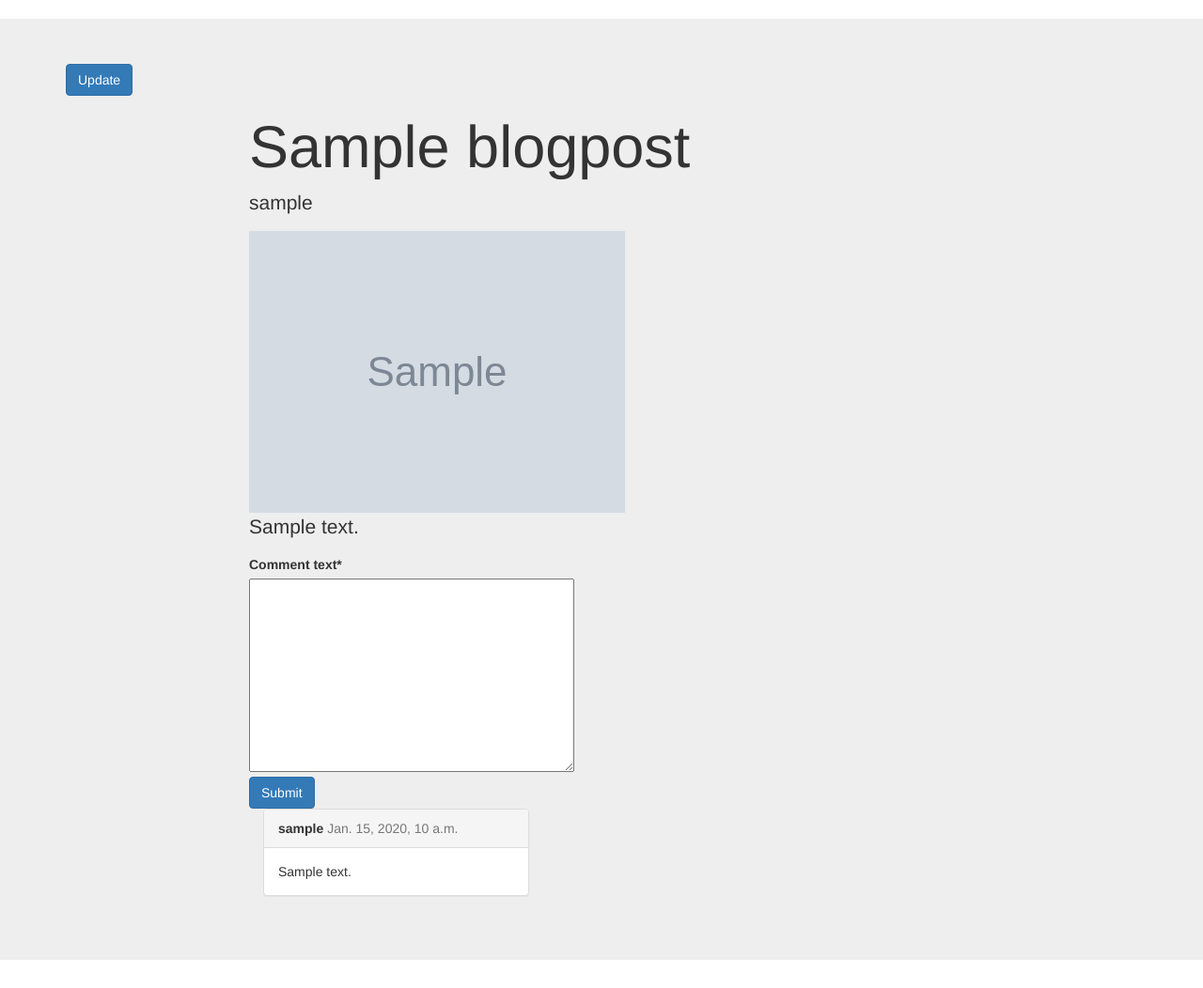
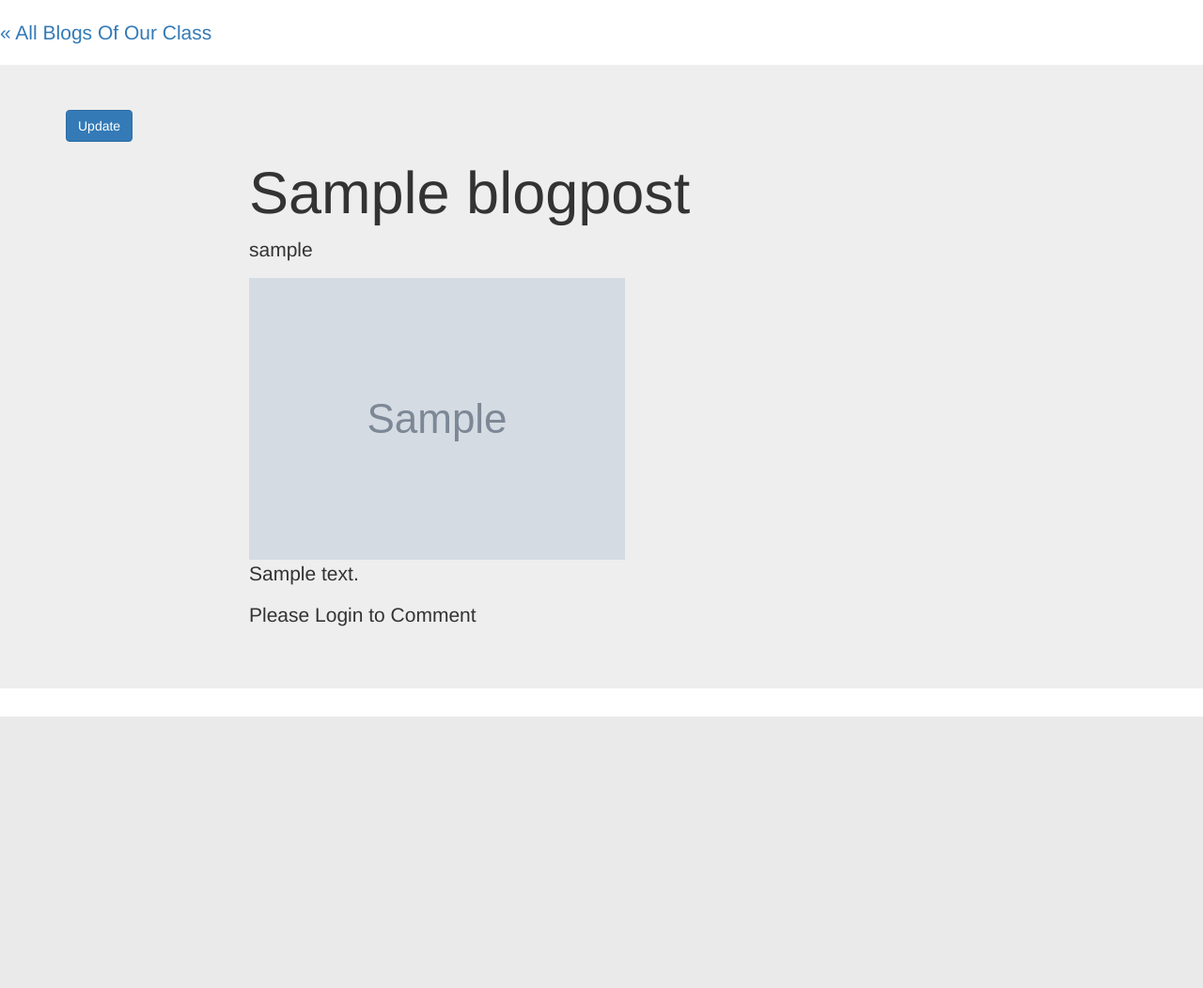
Before and after one commit to NischalLal/class-ultimate-classof2020, a Django app: a page that uses ultimatewebsite/templates/base.html in a window 1280 px wide. Shown: the part 52-1104 px from the top of the page at 94% size. After the commit the page ends 815 px from the top, so only its background shows below. Run offline with Django 3.2, Linux system fonts and the light colour scheme; tables that the repository leaves empty hold one stand-in row (values such as "Sample post"); grey boxes marked "Sample" are stand-in pictures; some libraries are stand-ins or nearby versions.

Commit message:
Adds comment section and updates slug

```diff
--- a/ultimatewebsite/blogs/models.py
+++ b/ultimatewebsite/blogs/models.py
@@ -12,7 +12,7 @@ class CommonDateTimeInfo(models.Model):
         abstract = True
 
 class BlogPost(CommonDateTimeInfo):
-    title = models.CharField(max_length = 100)
+    title = models.CharField(max_length = 100, unique = True)
     slug = models.SlugField()
     author = models.ForeignKey('auth.user', related_name = 'uploaded_blogpost')
     main_image = models.ImageField(upload_to = 'blogs')
--- a/ultimatewebsite/blogs/views.py
+++ b/ultimatewebsite/blogs/views.py
@@ -1,3 +1,4 @@
+from django.db.models import Q
 from django.shortcuts import render, get_object_or_404, HttpResponseRedirect,\
                             HttpResponse
 from blogs.forms import BlogPostForm, NewCommentForm
@@ -6,8 +7,16 @@ from django.urls import reverse
 # Create your views here.
 
 def blogpost_list(request):
-    print(type(request.user))
     all_blogpost = BlogPost.objects.all()
+# SEARCH
+    query_string = request.GET.get('search_q')
+    if query_string:
+        all_blogpost = all_blogpost.filter(
+            Q(title__icontains = query_string)|
+            Q(text__icontains = query_string)
+            # Q(alt__icontains = query_string)|
+
+            ).distinct()
     template_name = 'blogs/list.html'
     context = {
         'all_blogpost': all_blogpost
@@ -48,6 +57,8 @@ def add_blogpost(request):
         if form.is_valid():
             form = form.save(commit = False)
             form.author = request.user
+            from django.utils.text import slugify
+            form.slug = slugify(form.title)
             form.save()
             return HttpResponseRedirect(reverse('BlogPost List', args = []))
     else:
--- a/ultimatewebsite/members/views.py
+++ b/ultimatewebsite/members/views.py
@@ -10,7 +10,7 @@ def member_list(request):
     all_member = Member.objects.all().order_by('full_name')
 
     # SEARCH
-    query_string = request.GET.get('members')
+    query_string = request.GET.get('search_q')
     if query_string:
         all_member = all_member.filter(
             Q(full_name__icontains = query_string)|
--- a/ultimatewebsite/templates/base.html
+++ b/ultimatewebsite/templates/base.html
@@ -27,7 +27,7 @@
               <span class="icon-bar"></span>
               <span class="icon-bar"></span>
             </button>
-            <a class = 'navbar-brand' href = "https://classof2020.xyz">Class of 2020</a>
+            <a class = 'navbar-brand' href = "/members">Class of 2020</a>
           </div> <!-- navbar-header -->
 
           <div class = 'collapse navbar-collapse' id = 'collapseMenu'>
@@ -39,7 +39,7 @@
 
             <form method = 'GET'  action = '' class = 'navbar-form navbar-right' >
               <div class = 'form-group'>
-                <input type = 'text' name = 'members' value = '{{request.GET.Post}}' placeholder = 'Search'/>
+                <input type = 'text' name = 'search_q' value = '{{request.GET.Post}}' placeholder = 'Search'/>
               </div> <!-- form-group -->
               <div class = 'form-group'>
                 <input type = 'submit' value = 'Search'/>
--- a/ultimatewebsite/templates/blogs/detail.html
+++ b/ultimatewebsite/templates/blogs/detail.html
@@ -1,7 +1,7 @@
 {% extends "base.html" %}
 {% load crispy_forms_tags %}
 {% block BlogPostDetail %}
-
+<p class="lead"><a href="{% url 'BlogPost List' %}">&laquo; All Blogs Of Our Class</a> </p>
 <div class="jumbotron">
     <div class = 'container'>
 <a href = "{% url 'Update BlogPost' slug=blogpost.slug %}" role = 'button' class = 'btn btn-primary'>Update</a>
@@ -23,13 +23,14 @@
                 <p class = 'lead'>{{blogpost.text}}</p>
             </div>
 
-
+                {% if request.user.is_authenticated %}
 
                     <form method = 'POST' action = '' enctype = 'multipart/form-data'>{% csrf_token %}
                         {{form|crispy}}
 
                     <button type = 'submit' value = 'Submit' class = 'btn btn-primary'>Submit</button>
                             </form>
+
 
 
 
@@ -55,6 +56,10 @@
                         {% endfor %}
                         </div><!-- /container -->
                     </div>
+                    {% else %}
+
+                    <P>Please Login to Comment</P>
+                    {% endif %}
 
 
 
```
Also changed, not shown: ultimatewebsite/templates/blogs/new_blogpost.html (+10 -1 lines), ultimatewebsite/templates/blogs/list.html (line endings or trailing spaces).
